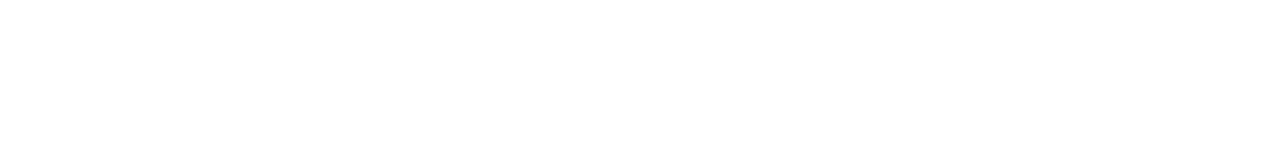
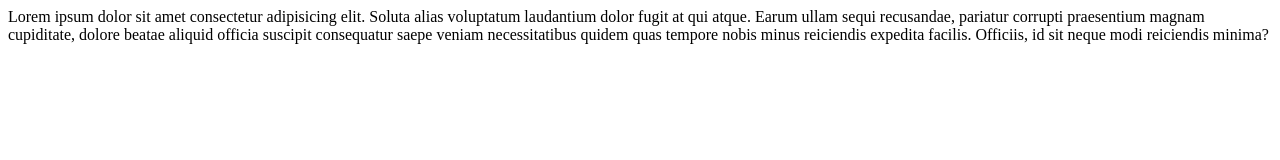
Before and after one commit to cris-ventura-2024/portafolio, a plain HTML site: page index.html in a window 1280 px wide. Drawn offline with Linux system fonts and the light colour scheme.

Commit message:
cambio 1

```diff
--- a/index.html
+++ b/index.html
@@ -6,6 +6,8 @@
     <title>Document</title>
 </head>
 <body>
-
+    <div class="container">
+        Lorem ipsum dolor sit amet consectetur adipisicing elit. Soluta alias voluptatum laudantium dolor fugit at qui atque. Earum ullam sequi recusandae, pariatur corrupti praesentium magnam cupiditate, dolore beatae aliquid officia suscipit consequatur saepe veniam necessitatibus quidem quas tempore nobis minus reiciendis expedita facilis. Officiis, id sit neque modi reiciendis minima?
+    </div>
 </body>
 </html>
```
